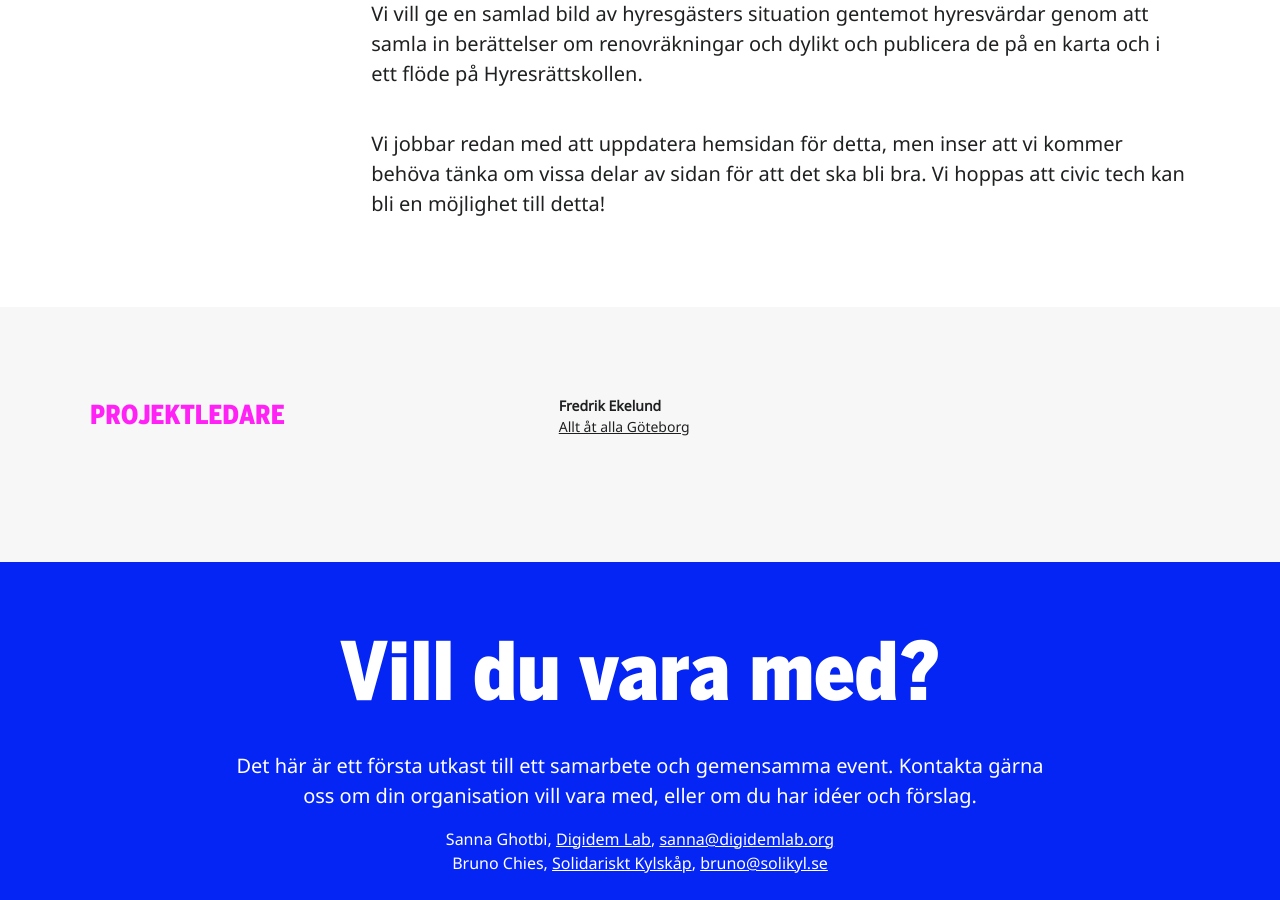
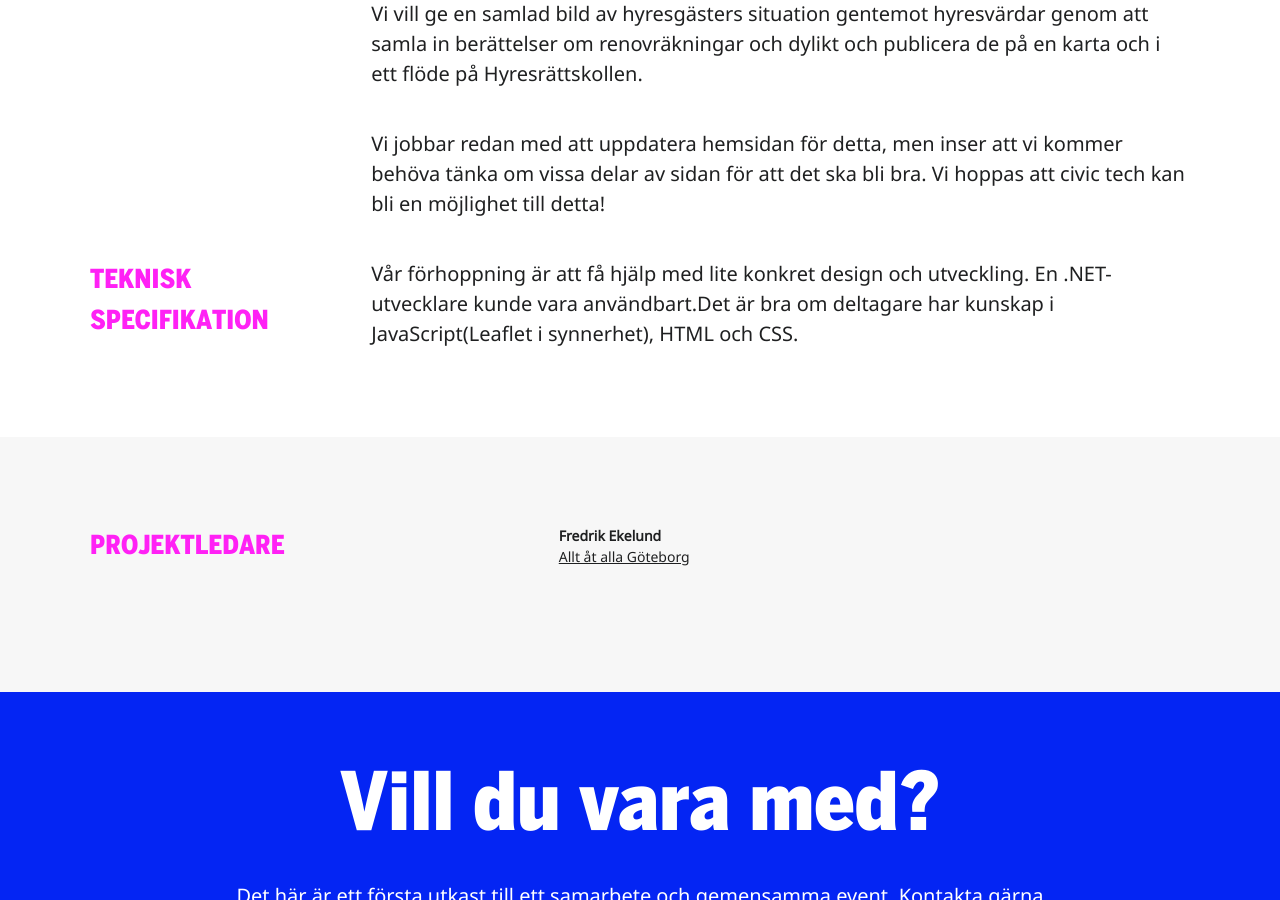
Before and after one commit to civictechsweden/civictech.se, a Jekyll site: the page built from _posts/2018-02-01-hyresrattskollen.md, in a window 1280 px wide and 900 px high, scrolled down 1168 px. Built offline with Jekyll 4.4.1, drawn with Linux system fonts in a browser that asks for light colours; nearby versions of some CDN libraries.

Commit message:
Updated Hyresrattskollen

```diff
--- a/_posts/2018-02-01-hyresrattskollen.md
+++ b/_posts/2018-02-01-hyresrattskollen.md
@@ -30,3 +30,6 @@ Sidan har varit igång under en längre period, men vi vill nu lägga om fokus f
 Vi vill ge en samlad bild av hyresgästers situation gentemot hyresvärdar genom att samla in berättelser om renovräkningar och dylikt och publicera de på en karta och i ett flöde på Hyresrättskollen.
 
 Vi jobbar redan med att uppdatera hemsidan för detta, men inser att vi kommer behöva tänka om vissa delar av sidan för att det ska bli bra. Vi hoppas att civic tech kan bli en möjlighet till detta!
+
+## Teknisk specifikation
+Vår förhoppning är att få hjälp med lite konkret design och utveckling. En .NET-utvecklare kunde vara användbart.Det är bra om deltagare har kunskap i JavaScript(Leaflet i synnerhet), HTML och CSS.
```
